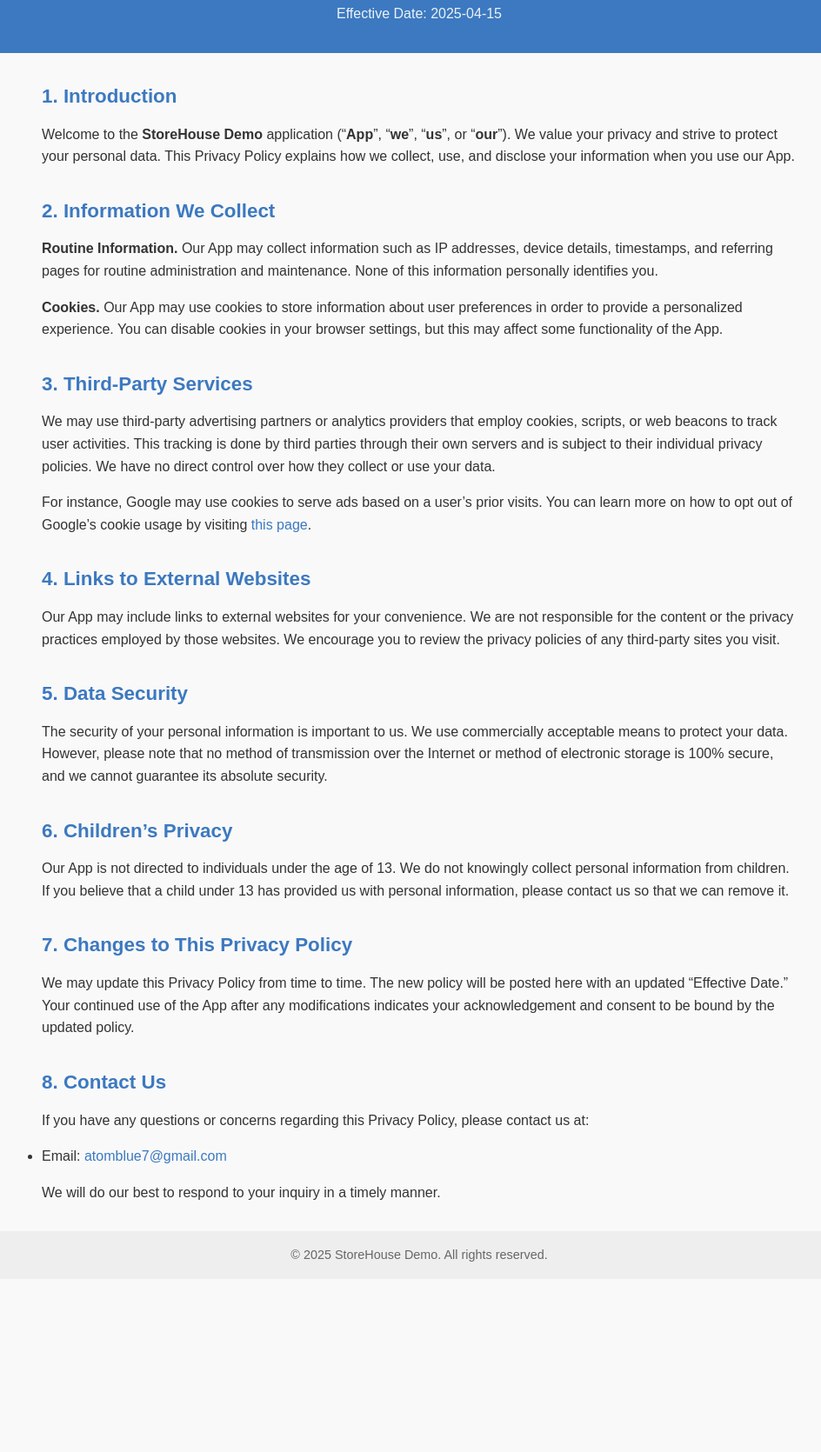
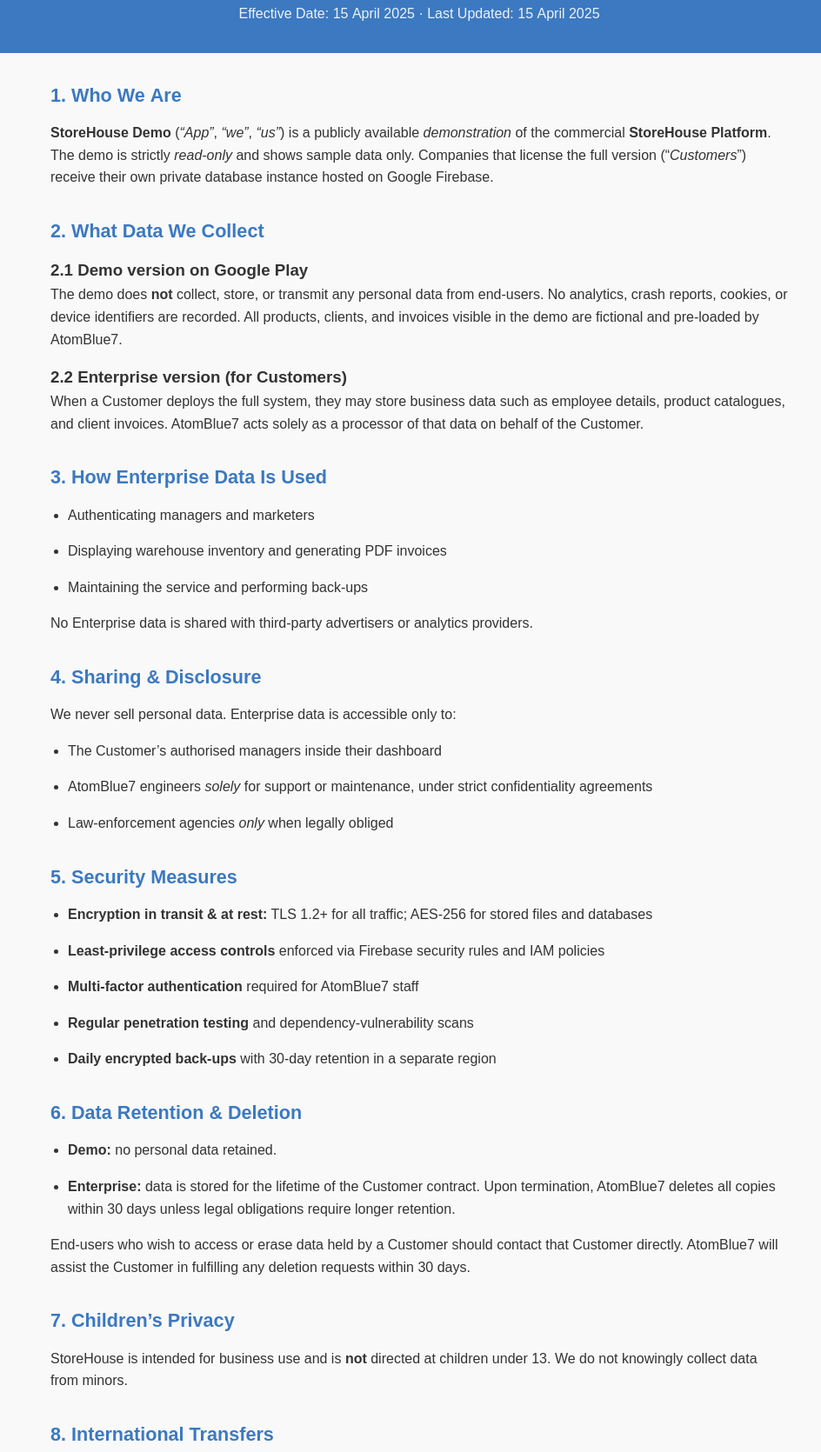
Before and after one commit to AtomeBlue/storehouse-privacy-policy, a plain HTML site: page index.html in a window 1280 px wide. Shown: the part 93-1763 px from the top of the page at 87% size, without its empty margins (158-1102 px from the left). Before the commit the page ends 1564 px from the top, so only its background shows below. Drawn offline with Linux system fonts and the light colour scheme.

Commit message:
Privacy Policy

```diff
--- a/index.html
+++ b/index.html
@@ -2,123 +2,147 @@
 <html lang="en">
 <head>
   <meta charset="UTF-8" />
-  <meta name="description" content="Privacy Policy for StoreHouse Demo" />
-  <meta name="viewport" content="width=device-width, initial-scale=1.0" />
-  <title>Privacy Policy - StoreHouse Demo</title>
+  <meta name="viewport" content="width=device-width,initial-scale=1.0" />
+  <meta name="description"
+        content="Privacy Policy for StoreHouse Demo – warehouse & sales management application" />
+  <title>Privacy Policy | StoreHouse Demo</title>
   <link rel="stylesheet" href="style.css" />
 </head>
+
 <body>
 <header>
-    <h1>Privacy Policy</h1>
-    <p class="subtitle">Effective Date: 2025-04-15</p>
+  <h1>Privacy Policy</h1>
+  <p class="subtitle">Effective Date: 15 April 2025 · Last Updated: 15 April 2025</p>
 </header>
 
 <main>
+  <!-- 1 -->
   <section class="policy-section">
-      <h2>1. Introduction</h2>
+    <h2>1. Who We Are</h2>
     <p>
-        Welcome to the <strong>StoreHouse Demo</strong> application
-        (“<strong>App</strong>”, “<strong>we</strong>”, “<strong>us</strong>”, or
-        “<strong>our</strong>”). We value your privacy and strive to protect your
-        personal data. This Privacy Policy explains how we collect, use, and
-        disclose your information when you use our App.
+      <strong>StoreHouse Demo</strong> (<em>“App”</em>, <em>“we”</em>, <em>“us”</em>)
+      is a publicly available <em>demonstration</em> of the commercial
+      <strong>StoreHouse Platform</strong>.
+      The demo is strictly <em>read‑only</em> and shows sample data only.
+      Companies that license the full version (“<em>Customers</em>”) receive their
+      own private database instance hosted on Google Firebase.
     </p>
   </section>
 
+  <!-- 2 -->
   <section class="policy-section">
-      <h2>2. Information We Collect</h2>
+    <h2>2. What Data We Collect</h2>
+    <h3>2.1 Demo version on Google Play</h3>
     <p>
-        <strong>Routine Information.</strong> Our App may collect information such as
-        IP addresses, device details, timestamps, and referring pages for
-        routine administration and maintenance. None of this information
-        personally identifies you.
+      The demo does <strong>not</strong> collect, store, or transmit any personal
+      data from end‑users. No analytics, crash reports, cookies, or device
+      identifiers are recorded. All products, clients, and invoices visible
+      in the demo are fictional and pre‑loaded by AtomBlue7.
     </p>
+
+    <h3>2.2 Enterprise version (for Customers)</h3>
     <p>
-        <strong>Cookies.</strong> Our App may use cookies to store information
-        about user preferences in order to provide a personalized experience.
-        You can disable cookies in your browser settings, but this may affect
-        some functionality of the App.
+      When a Customer deploys the full system, they may store business data
+      such as employee details, product catalogues, and client invoices.
+      AtomBlue7 acts solely as a processor of that data on behalf of the Customer.
     </p>
   </section>
 
+  <!-- 3 -->
   <section class="policy-section">
-      <h2>3. Third-Party Services</h2>
+    <h2>3. How Enterprise Data Is Used</h2>
+    <ul>
+      <li>Authenticating managers and marketers</li>
+      <li>Displaying warehouse inventory and generating PDF invoices</li>
+      <li>Maintaining the service and performing back‑ups</li>
+    </ul>
+    <p>No Enterprise data is shared with third‑party advertisers or analytics providers.</p>
+  </section>
+
+  <!-- 4 -->
+  <section class="policy-section">
+    <h2>4. Sharing & Disclosure</h2>
+    <p>We never sell personal data. Enterprise data is accessible only to:</p>
+    <ul>
+      <li>The Customer’s authorised managers inside their dashboard</li>
+      <li>AtomBlue7 engineers <em>solely</em> for support or maintenance, under
+          strict confidentiality agreements</li>
+      <li>Law‑enforcement agencies <em>only</em> when legally obliged</li>
+    </ul>
+  </section>
+
+  <!-- 5 -->
+  <section class="policy-section">
+    <h2>5. Security Measures</h2>
+    <ul>
+      <li><strong>Encryption in transit & at rest:</strong> TLS 1.2+ for all traffic;
+          AES‑256 for stored files and databases</li>
+      <li><strong>Least‑privilege access controls</strong> enforced via Firebase
+          security rules and IAM policies</li>
+      <li><strong>Multi‑factor authentication</strong> required for AtomBlue7 staff</li>
+      <li><strong>Regular penetration testing</strong> and dependency‑vulnerability scans</li>
+      <li><strong>Daily encrypted back‑ups</strong> with 30‑day retention in a separate region</li>
+    </ul>
+  </section>
+
+  <!-- 6 -->
+  <section class="policy-section">
+    <h2>6. Data Retention &amp; Deletion</h2>
+    <ul>
+      <li><strong>Demo:</strong> no personal data retained.</li>
+      <li><strong>Enterprise:</strong> data is stored for the lifetime of the
+          Customer contract. Upon termination, AtomBlue7 deletes all copies
+          within 30 days unless legal obligations require longer retention.</li>
+    </ul>
     <p>
-        We may use third-party advertising partners or analytics providers that
-        employ cookies, scripts, or web beacons to track user activities. This
-        tracking is done by third parties through their own servers and is
-        subject to their individual privacy policies. We have no direct control
-        over how they collect or use your data.
-      </p>
-      <p>
-        For instance, Google may use cookies to serve ads based on a user’s
-        prior visits. You can learn more on how to opt out of Google’s cookie
-        usage by visiting
-        <a href="http://www.google.com/privacy_ads.html" target="_blank" rel="noopener noreferrer">this page</a>.
+      End‑users who wish to access or erase data held by a Customer should
+      contact that Customer directly. AtomBlue7 will assist the Customer in
+      fulfilling any deletion requests within 30 days.
     </p>
   </section>
 
+  <!-- 7 -->
   <section class="policy-section">
-      <h2>4. Links to External Websites</h2>
+    <h2>7. Children’s Privacy</h2>
     <p>
-        Our App may include links to external websites for your convenience. We
-        are not responsible for the content or the privacy practices employed
-        by those websites. We encourage you to review the privacy policies of
-        any third-party sites you visit.
+      StoreHouse is intended for business use and is <strong>not</strong> directed
+      at children under 13. We do not knowingly collect data from minors.
     </p>
   </section>
 
+  <!-- 8 -->
   <section class="policy-section">
-      <h2>5. Data Security</h2>
+    <h2>8. International Transfers</h2>
     <p>
-        The security of your personal information is important to us. We use
-        commercially acceptable means to protect your data. However, please
-        note that no method of transmission over the Internet or method of
-        electronic storage is 100% secure, and we cannot guarantee its
-        absolute security.
+      Enterprise data is stored on Google Cloud servers, which may be located
+      outside your country. Data transfers are protected by Standard
+      Contractual Clauses or equivalent safeguards.
     </p>
   </section>
 
+  <!-- 9 -->
   <section class="policy-section">
-      <h2>6. Children’s Privacy</h2>
+    <h2>9. Changes to This Policy</h2>
     <p>
-        Our App is not directed to individuals under the age of 13. We do not
-        knowingly collect personal information from children. If you believe
-        that a child under 13 has provided us with personal information,
-        please contact us so that we can remove it.
+      We may update this Privacy Policy periodically. When we do, the “Last Updated”
+      date will change. Continued use of the App constitutes acceptance
+      of the revised policy.
     </p>
   </section>
 
+  <!-- 10 -->
   <section class="policy-section">
-      <h2>7. Changes to This Privacy Policy</h2>
-      <p>
-        We may update this Privacy Policy from time to time. The new policy
-        will be posted here with an updated “Effective Date.” Your continued
-        use of the App after any modifications indicates your acknowledgement
-        and consent to be bound by the updated policy.
-      </p>
+    <h2>10. Contact Us</h2>
+    <p>For questions or requests please contact:</p>
+    <ul>
+      <li>E‑mail: <a href="mailto:atomblue7@gmail.com">atomblue7@gmail.com</a></li>
+      <li>Address: AtomBlue7, Cairo – Egypt</li>
+    </ul>
   </section>
-
-    <section class="policy-section">
-      <h2>8. Contact Us</h2>
-      <p>
-        If you have any questions or concerns regarding this Privacy Policy,
-        please contact us at:
-      </p>
-      <ul>
-        <li>Email: <a href="mailto:atomblue7@gmail.com">atomblue7@gmail.com</a></li>
-      </ul>
-      <p>
-        We will do our best to respond to your inquiry in a timely manner.
-      </p>
-    </section>
-
 </main>
 
 <footer>
-    <p class="footer-text">
-      &copy; 2025 StoreHouse Demo. All rights reserved.
-    </p>
+  <p class="footer-text">© 2025 AtomBlue7 / StoreHouse. All rights reserved.</p>
 </footer>
 </body>
 </html>
--- a/style.css
+++ b/style.css
@@ -1,6 +1,6 @@
-/* style.css */
+/* Basic styling for StoreHouse Privacy Policy */
 
-/* Universal Reset & Box-sizing */
+/* Reset & box‑sizing */
 *,
 *::before,
 *::after {
@@ -13,70 +13,39 @@
   font-family: "Arial", sans-serif;
   line-height: 1.6;
   color: #333;
-  background-color: #f9f9f9;
-  margin: 0;
+  background: #f9f9f9;
 }
 
 /* Header */
 header {
-  background-color: #3c79c0;
+  background: #3c79c0;
   color: #fff;
   padding: 2rem 1rem;
   text-align: center;
 }
+header h1 { font-size: 2.2rem; margin-bottom: .5rem; }
+.subtitle  { opacity: .9; }
 
-header h1 {
-  font-size: 2.2rem;
-  margin-bottom: 0.5rem;
-}
-
-.subtitle {
-  font-size: 1rem;
-  opacity: 0.9;
-}
-
-/* Main */
-main {
-  max-width: 900px;
-  margin: 2rem auto;
-  padding: 0 1rem;
-}
-
-.policy-section {
-  margin-bottom: 2rem;
-}
-
+/* Main layout */
+main { max-width: 880px; margin: 2rem auto; padding: 0 1rem; }
+.policy-section { margin-bottom: 2rem; }
 .policy-section h2 {
-  font-size: 1.4rem;
-  margin-bottom: 0.8rem;
+  font-size: 1.35rem;
+  margin-bottom: .8rem;
   color: #3c79c0;
 }
+.policy-section p,
+.policy-section li { margin-bottom: 1rem; font-size: 1rem; }
+.policy-section ul { padding-left: 1.25rem; }
 
-.policy-section p,
-.policy-section li {
-  margin-bottom: 1rem;
-  font-size: 1rem;
-  line-height: 1.6;
-}
-
-.policy-section a {
-  color: #3c79c0;
-  text-decoration: none;
-}
-
-.policy-section a:hover {
-  text-decoration: underline;
-}
+.policy-section a { color: #3c79c0; text-decoration: none; }
+.policy-section a:hover { text-decoration: underline; }
 
 /* Footer */
 footer {
-  background-color: #eeeeee;
+  background: #eeeeee;
   text-align: center;
   padding: 1rem 0;
   margin-top: 2rem;
 }
-
-.footer-text {
-  font-size: 0.9rem;
-  color: #666;
-}
+.footer-text { font-size: .9rem; color: #666; }
```
Lines whose indentation alone changed are shown as unchanged.
